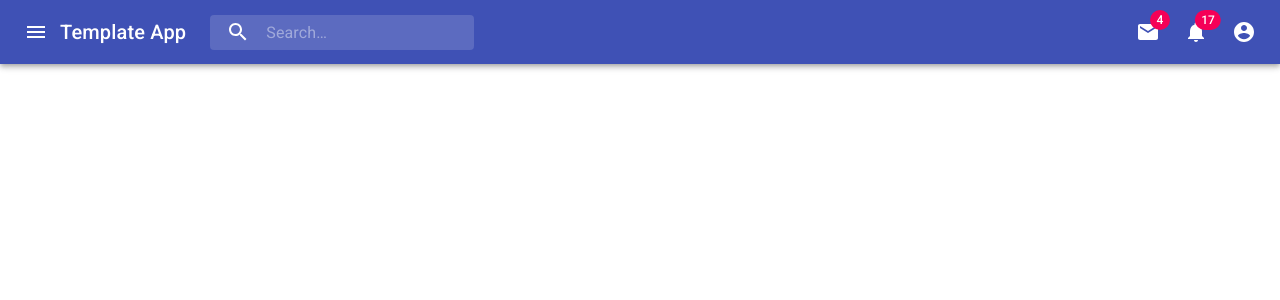
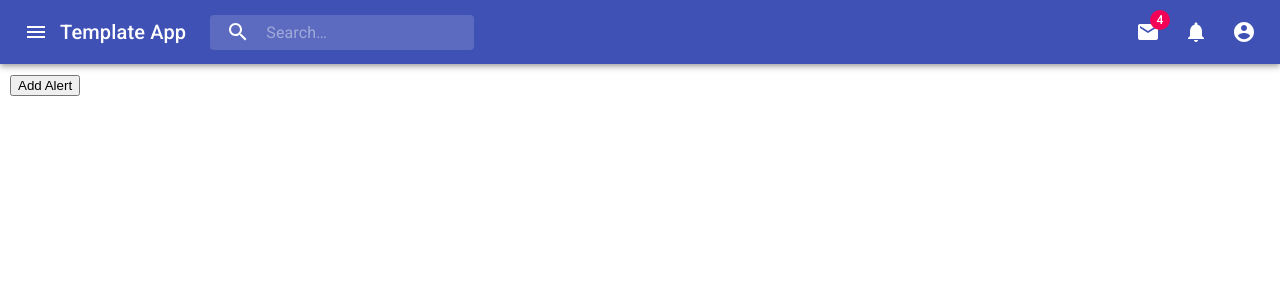
Before and after one commit to andsoft80/reactTest, a React (Create React App) app: page / in a window 1280 px wide. Shown: the top 300 px of the page. Built offline with nearby package versions, Linux system fonts and the light colour scheme.

Commit message:
home first

```diff
--- a/package.json
+++ b/package.json
@@ -9,12 +9,15 @@
     "@testing-library/react": "^9.4.0",
     "@testing-library/user-event": "^7.2.1",
     "git": "^0.1.5",
+    "immutable": "^4.0.0-rc.12",
     "react": "^16.12.0",
     "react-burger-menu": "^2.6.13",
     "react-dom": "^16.12.0",
     "react-media": "^1.10.0",
+    "react-redux": "^7.1.3",
     "react-router-dom": "^5.1.2",
     "react-scripts": "3.3.0",
+    "redux": "^1.0.0-rc",
     "typeface-roboto": "0.0.75"
   },
   "scripts": {
--- a/src/App.js
+++ b/src/App.js
@@ -3,22 +3,52 @@ import Grid from '@material-ui/core/Grid';
 import React, { Component } from 'react';
 import Navbar from './Navbar';
 import Main from './Main';
+import Paper from '@material-ui/core/Paper';
+import { withStyles } from '@material-ui/core/styles';
+import { connect } from 'react-redux';
+
+const useStyles = theme => ({
+  root: {
+    flexGrow: 1,
+  },
+  paper: {
+    height: 140,
+    width: 100,
+  },
+  control: {
+    padding: theme.spacing(2),
+  },
+});
 
 class App extends Component {
+  constructor(props){
+    super(props);
+  }
+
   render() {
+    const { classes } = this.props;
     return (
       <div>
 
-        <Navbar />
-        <div style={{ padding: 20 }}>
+        <Navbar alert = {this.props.alert}/>
+        <div style={{ padding: 10 }}>
           <Grid
             container
-            direction="row"
-            justify="center"
+            //item xs={12}
+            direction="raw"
+            justify="flex-start"
             alignItems="center"
             spacing={1}
+
           >
-            <Main />
+            <Grid  item><Main /></Grid>
+
+
+
+
+            {/* <Paper  className={classes.paper}/>
+            <Paper  className={classes.paper}/>
+            <Paper  className={classes.paper}/> */}
           </Grid>
         </div>
 
@@ -26,5 +56,10 @@ class App extends Component {
     );
   }
 }
-
-export default App;
+const mapStateToProps = store => {
+  console.log(store) // посмотрим, что же у нас в store?
+  return {
+    alert: store.alert
+  }
+}
+export default connect(mapStateToProps)(App);
--- a/src/Cards.js
+++ b/src/Cards.js
@@ -12,7 +12,8 @@ import IMG from './logo.svg';
 
 const styles = {
   card: {
-    maxWidth: 345,
+    maxWidth: 300,
+
   },
   media: {
     height: 140,
--- /dev/null
+++ b/src/Home.js
@@ -0,0 +1,34 @@
+import React from 'react';
+import { addAlert } from './actions/alert';
+import { connect } from 'react-redux';
+import {bindActionCreators} from 'redux';
+
+class Home extends React.Component {
+  constructor(props) {
+    super(props);
+
+    this.state = {
+      someKey: 'someValue'
+    };
+    this.handleClick = this.handleClick.bind(this);
+  }
+  handleClick() {
+
+  }
+
+  render() {
+    return <button onClick={this.props.addAlert}>{this.props.text}</button>;
+  }
+
+  componentDidMount() {
+    this.setState({
+      someKey: 'otherValue'
+    });
+  }
+}
+
+const mapDispatchToProps = dispatch => bindActionCreators({ addAlert }, dispatch);
+export default connect(
+    null,
+    mapDispatchToProps
+  )(Home);
--- a/src/Main.js
+++ b/src/Main.js
@@ -1,10 +1,12 @@
 import React from 'react';
 import { Switch, Route } from 'react-router-dom';
 import MediaCard from './Cards';
+import Home from './Home';
 const Main = () => (
   <main>
     <Switch>
       <Route exact path='/profile' component={MediaCard}/>
+      <Route exact path='/' render={(props) => <Home text="Add Alert" {...props} /> } />
 
     </Switch>
   </main>
--- a/src/Navbar.js
+++ b/src/Navbar.js
@@ -16,6 +16,7 @@ import NotificationsIcon from '@material-ui/icons/Notifications';
 import MoreIcon from '@material-ui/icons/MoreVert';
 import MyDrawer from './Drawer';
 import { Link } from 'react-router-dom';
+
 
 const useStyles = makeStyles(theme => ({
   grow: {
@@ -78,7 +79,9 @@ const useStyles = makeStyles(theme => ({
     },
   },
 }));
-function NavBar() {
+function NavBar(props) {
+  const alert = props.alert;
+
   const classes = useStyles();
   const [anchorEl, setAnchorEl] = React.useState(null);
   const [mobileMoreAnchorEl, setMobileMoreAnchorEl] = React.useState(null);
@@ -195,7 +198,7 @@ function NavBar() {
             </IconButton>
 
               <IconButton aria-label="show 17 new notifications" color="inherit" component={Link} to='/alerts'>
-                <Badge badgeContent={17} color="secondary">
+                <Badge badgeContent={props.alert} color="secondary">
                   <NotificationsIcon />
                 </Badge>
               </IconButton>
@@ -229,4 +232,5 @@ function NavBar() {
       );
     }
 
-export default NavBar;
+
+export default (NavBar);
--- /dev/null
+++ b/src/actions/alert.js
@@ -0,0 +1,13 @@
+export function addAlert(c) {
+    return {
+      type: 'ADD_ALERT',
+      payload: c
+    }
+  }
+
+  export function reduceAlert(c) {
+    return {
+      type: 'REDUCE_ALERT',
+      payload: c
+    }
+  }
--- a/src/index.js
+++ b/src/index.js
@@ -5,10 +5,18 @@ import App from './App';
 import * as serviceWorker from './serviceWorker';
 import 'typeface-roboto';
 import { BrowserRouter } from 'react-router-dom';
+import { createStore, combineReducers } from 'redux';
+import { Provider } from 'react-redux';
+import { rootReducer, initialState } from './reducers';
+
+const store = createStore(rootReducer, initialState);
+
 
 ReactDOM.render((
     <BrowserRouter>
-        <App />
+        <Provider store={store}>
+            <App />
+        </Provider>
     </BrowserRouter>
 ), document.getElementById('root'));
 
--- /dev/null
+++ b/src/reducers/index.js
@@ -0,0 +1,16 @@
+export const initialState = {
+    alert: 0
+}
+
+export function rootReducer(state = initialState, action) {
+    // alert(action.type);
+    switch (action.type) {
+        case 'ADD_ALERT':
+            return { ...state, alert: state.alert+action.c }
+        case 'REDUCE_ALERT':
+            return { ...state, alert: state.alert-action.c }
+
+        default:
+            return state
+    }
+}
```
Also changed, not shown: 1 other file (tests, documents, lock files or other folders).
